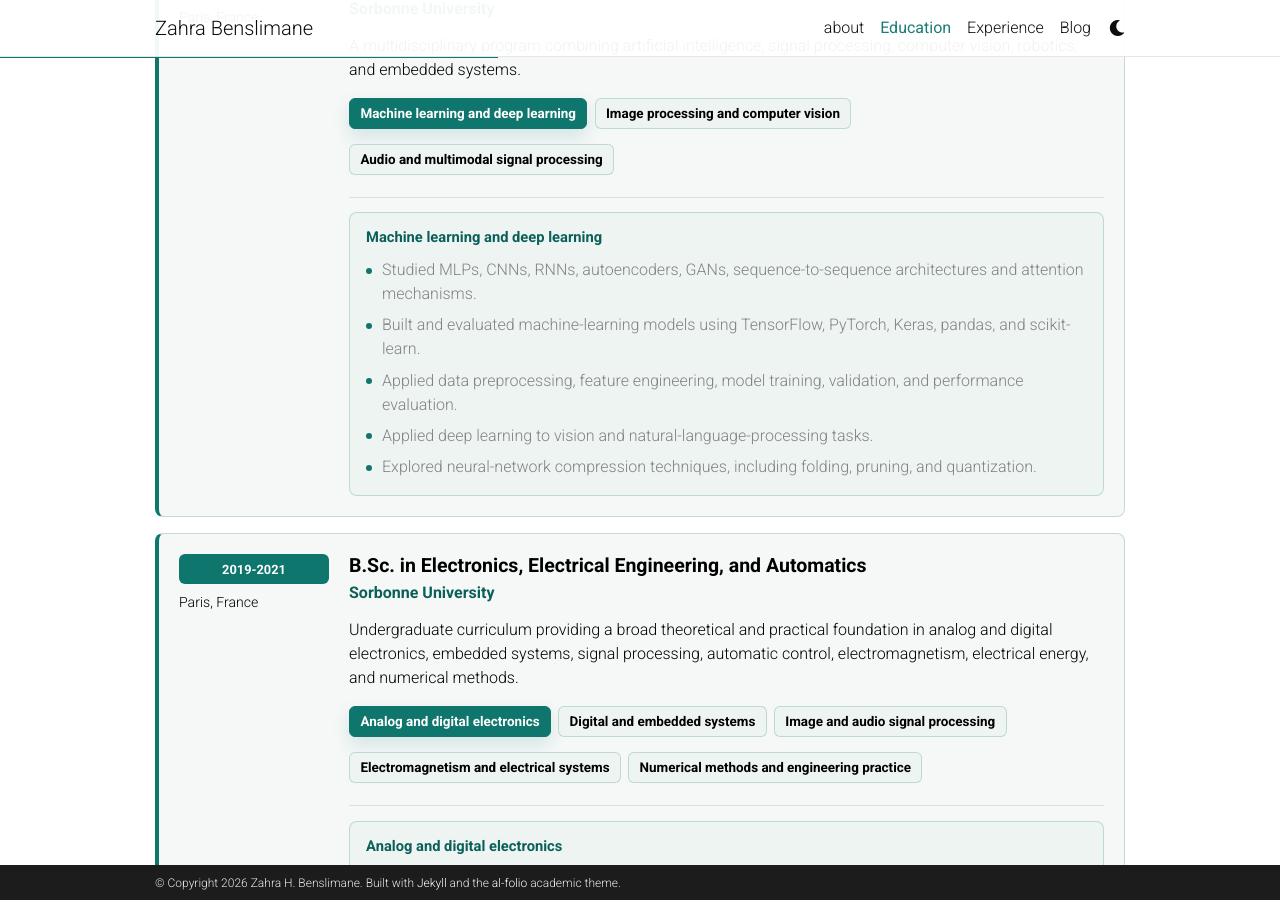
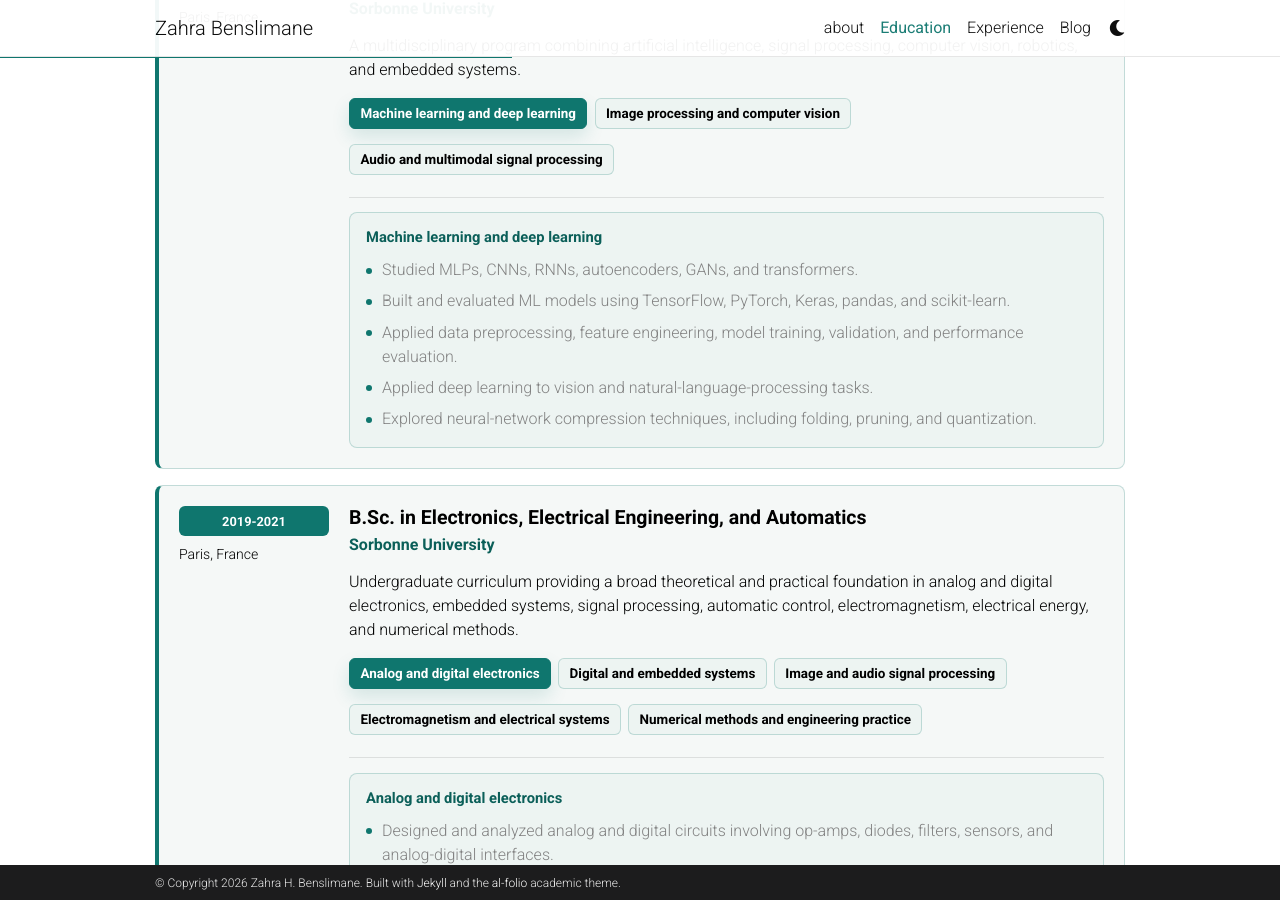
Before and after one commit to ZahraBenslimane/Portfolio, a Jekyll site: the page built from _pages/education.md, in a window 1280 px wide and 900 px high, scrolled down 664 px. Built offline with Jekyll 4.4.1, drawn with Linux system fonts in a browser that asks for light colours; comment, search, counter and statistics services are not loaded; a style sheet for code colours, icons or effects is not loaded.

Commit message:
new version layout

```diff
--- a/_data/education.yml
+++ b/_data/education.yml
@@ -31,8 +31,8 @@
   details:
      - title: Machine learning and deep learning
        items:
-        - Studied MLPs, CNNs, RNNs, autoencoders, GANs, sequence-to-sequence architectures and attention mechanisms.
-        - Built and evaluated machine-learning models using TensorFlow, PyTorch, Keras, pandas, and scikit-learn.
+        - Studied MLPs, CNNs, RNNs, autoencoders, GANs, and transformers.
+        - Built and evaluated ML models using TensorFlow, PyTorch, Keras, pandas, and scikit-learn.
         - Applied data preprocessing, feature engineering, model training, validation, and performance evaluation.
         - Applied deep learning to vision and natural-language-processing tasks.
         - Explored neural-network compression techniques, including folding, pruning, and quantization.
```
